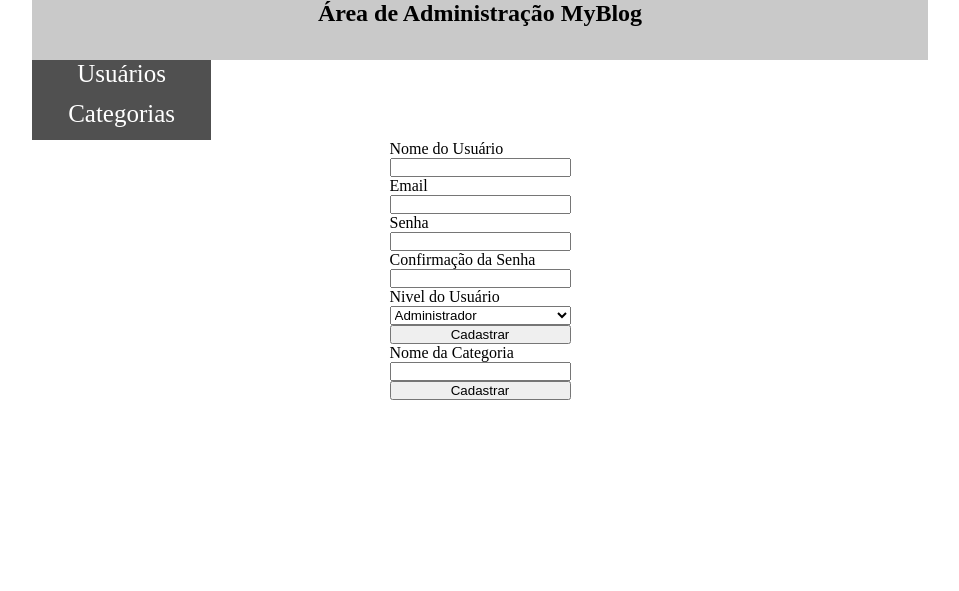
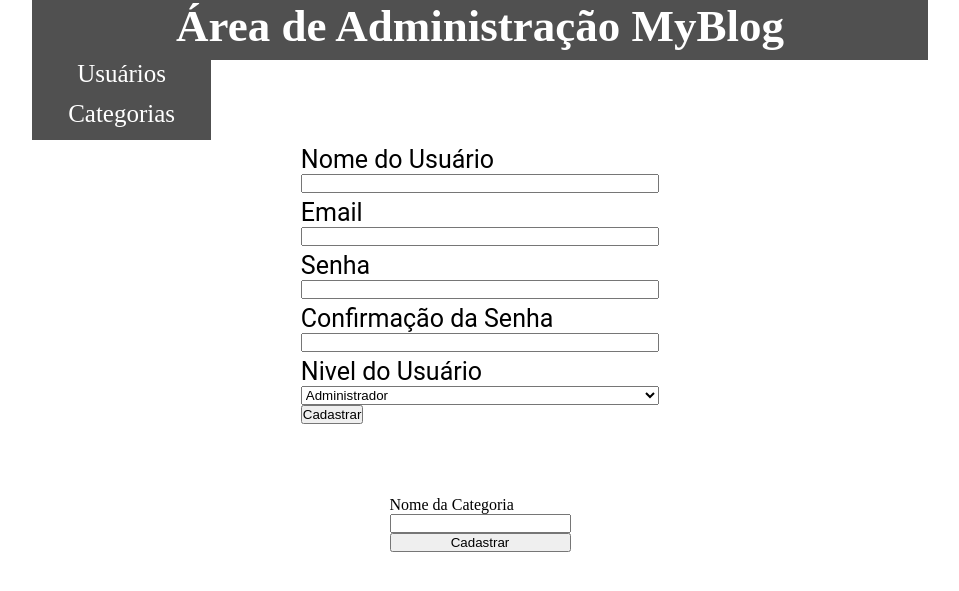
Before and after one commit to AlisonBaade/Blog-Django, a Django app: page /home_adm/ in a window 1280 px wide. Shown: the top 591 px of the page, without its empty margins (160-1119 px from the left). Run offline with Django 4.2, Linux system fonts and the light colour scheme.

Commit message:
realizando cadastro na área de adm

```diff
--- a/perfilUser/models.py
+++ b/perfilUser/models.py
@@ -15,7 +15,7 @@ class Usuario(models.Model):
     )
     nome = models.CharField(max_length=50)
     email = models.EmailField()
-    tipo = models.CharField(max_length=2, choices=nivel_acesso, default=nivel_acesso[0])
+    tipo = models.CharField(max_length=2, choices=nivel_acesso,)
     senha = models.CharField(max_length=64)
     data_nascimento = models.DateField(blank=True, null=True)
     sexo_usuario = models.CharField(max_length=1,choices=sexo, default=sexo[0], blank=True, null=True)
--- a/perfilUser/static/perfilUser/css/style.css
+++ b/perfilUser/static/perfilUser/css/style.css
@@ -127,7 +127,9 @@
 .header{
     width: 100%;
     height: 60px;
-    background-color: #c9c9c9;
+    background-color: rgb(80, 80, 80);
+    font-size: 30px;
+    color: #ffffff;
 }
 .menu-nav{
     background-color: rgb(80, 80, 80);
@@ -156,3 +158,7 @@
 .t-align{
     text-align: center;
 }
+
+.form-w{
+    width: 40%;
+}
--- a/perfilUser/templates/home_adm.html
+++ b/perfilUser/templates/home_adm.html
@@ -15,33 +15,68 @@
         </div>
         <nav class="d-grid menu-nav">
             <div class="d-grid t-align">
-                <a class="a-nav text-decoration" href="#">Usuários</a>
-                <a class="a-nav text-decoration" href="#">Categorias</a>
+                <a class="a-nav text-decoration" href="">Usuários</a>
+                <a class="a-nav text-decoration" href="">Categorias</a>
             </div>
         </nav>
-    </section>
         <div class="d-flex jus-cont-center">
-            <form class="d-grid" action="{% url 'valida_cadastro' %}" method="POST"> {%  csrf_token %}
-                <label for="">Nome do Usuário</label>
-                <input type="text" name="nome" id="">
-
-                <label for="">Email</label>
-                <input type="text" name="email" id="">
-
-                <label for="">Senha</label>
-                <input type="password" name="senha" id="">
-
-                <label for="">Confirmação da Senha</label>
-                <input type="password" name="senha" id="">
-
-                <label for="">Nivel do Usuário</label>
-                <select name="autor" id="">
-                    <option value="AD">Administrador</option>
-                    <option value="AU">Autor</option>
-                </select>
-                <button type="submit">Cadastrar</button>
+            <form class="d-grid form-w" action="{% url 'cadastro_area_adm' %}" method="POST"> {%  csrf_token %}
+                <div class="d-grid">
+                    <label class="label" for="">Nome do Usuário</label>
+                    <input class="" type="text" name="nome" id="">
+                    {% if status == '1' %}
+                        <p class="status-error">Este campo não pode ser vazio</p>
+                    {% endif %}
+                </div>
+                <div class="d-grid">
+                    <label class="label" for="">Email</label>
+                    <input class="" type="text" name="email">
+                    {% if status == '2' %}
+                        <p class="status-error">Este campo não pode ser vazio</p>
+                    {% endif %}
+                </div>
+                <div class="d-grid">
+                    <label class="label" for="">Senha</label>
+                    <input class="" type="password" name="senha">
+                    {% if status == '3' %}
+                        <p class="status-error">Mínimo de 8 caractéres</p>
+                    {% endif %}
+                    {% if status == '5' %}
+                        <p class="status-error">Senhas não conferem</p>
+                    {% endif %}
+                </div>
+                <div class="d-grid">
+                    <label class="label" for="">Confirmação da Senha</label>
+                    <input class="" type="password" name="senha1">
+                    {% if status == '5' %}
+                        <p class="status-error">Senhas não conferem</p>
+                    {% endif %}
+                </div>
+                <div class="d-grid">
+                    <label class="label" for="">Nivel do Usuário</label>
+                    <select class="" name="autor">
+                        <option value="AD">Administrador</option>
+                        <option value="AU">Autor</option>
+                    </select>
+                </div>
+                <div class="">
+                    <button class="" type="submit">Cadastrar</button>
+                </div>
+                <br>
+                {% if status == '0' %}
+                    <p class="status-success">Cadastro realizado com sucesso</p>
+                {% endif %}
+                {% if status == '4'%}
+                    <p class="status-success">Usuário ja cadastrado</p>
+                {% endif %}
+                {% if status == '6' %}
+                    <p class="status-error">Erro interno do Sistema</p>
+                {% endif %}
             </form>
         </div>
+        <br>
+        <br>
+        <br>
         <div class="d-flex jus-cont-center">
             <form class="d-grid" action="#" method="POST"> {%  csrf_token %}
                 <label for="">Nome da Categoria</label>
@@ -49,5 +84,6 @@
                 <button type="submit">Cadastrar</button>
             </form>
         </div>
+    </section>
 </body>
 </html>
--- a/perfilUser/urls.py
+++ b/perfilUser/urls.py
@@ -7,4 +7,5 @@ urlpatterns = [
     path('valida_cadastro/', views.valida_cadastro, name='valida_cadastro'),
     path('logout/', views.logout, name='logout'),
     path('home_adm/', views.home_adm, name='home_adm'),
+    path('cadastro_area_adm/', views.cadastro_area_adm, name='cadastro_area_adm'),
 ]
--- a/perfilUser/views.py
+++ b/perfilUser/views.py
@@ -23,24 +23,27 @@ def valida_login(request):
     usuario = Usuario.objects.filter(email=email, senha=senha).first()
     tam_usuario = Usuario.objects.filter()
 
-    if usuario.tipo == 'AU':
-        if len(tam_usuario) == 0:
-            return redirect('/?status_login=0')
-        elif len(tam_usuario) > 0:
-            request.session['usuario'] = tam_usuario[0].id
-            return redirect('/posts/home/')
-    elif usuario.tipo == 'CO':
-        if len(tam_usuario) == 0:
-            return redirect('/?status_login=0')
-        elif len(tam_usuario) > 0:
-            request.session['usuario'] = tam_usuario[0].id
-            return redirect('/posts/index')
-    elif usuario.tipo == 'AD':
-        if len(tam_usuario) == 0:
-            return redirect('/login_adm/?status=1')
-        elif len(tam_usuario) > 0:
-            request.session['usuario'] = tam_usuario[0].id
-            return redirect('/home_adm')
+    try:
+        if usuario.tipo == 'AU':
+            if len(tam_usuario) == 0:
+                return redirect('/?status_login=0')
+            elif len(tam_usuario) > 0:
+                request.session['usuario'] = tam_usuario[0].id
+                return redirect('/posts/home/')
+        elif usuario.tipo == 'CO':
+            if len(tam_usuario) == 0:
+                return redirect('/?status_login=0')
+            elif len(tam_usuario) > 0:
+                request.session['usuario'] = tam_usuario[0].id
+                return redirect('/posts/index')
+        elif usuario.tipo == 'AD':
+            if len(tam_usuario) == 0:
+                return redirect('/status_login=0')
+            elif len(tam_usuario) > 0:
+                request.session['usuario'] = tam_usuario[0].id
+                return redirect('/home_adm')
+    except AttributeError:
+        return redirect('/?status_login=0')
 
 
 def valida_cadastro(request):
@@ -50,7 +53,6 @@ def valida_cadastro(request):
     email = request.POST.get('email')
     senha = request.POST.get('senha')
     senha_1 = request.POST.get('senha1')
-    print(autor)
 
     # verificando se não há nenhum email igual ja cadastrado
     usuario = Usuario.objects.filter(email=email)
@@ -70,21 +72,11 @@ def valida_cadastro(request):
     if senha != senha_1:
         return redirect('/?status_cadastro=6')
 
-    if autor == 'on' or autor == 'AU':
+    if autor == 'on':
         try:
             # criptografando a senha do usuario
             senha = sha256(senha.encode()).hexdigest()
             usuario = Usuario(tipo='AU', nome=nome, senha=senha, email=email)
-            usuario.save()
-
-            return redirect('/?status_cadastro=0')
-        except:
-            return redirect('/?status_cadastro=4')
-
-    elif autor == 'AD':
-        try:
-            senha = sha256(senha.encode()).hexdigest()
-            usuario = Usuario(tipo='AD', nome=nome, senha=senha, email=email)
             usuario.save()
 
             return redirect('/?status_cadastro=0')
@@ -101,23 +93,60 @@ def valida_cadastro(request):
             return redirect('/?status_cadastro=4')
 
 
-
-
 def logout(request):
     request.session.flush()
     return redirect('/')
 
 ######################## ADMINISTRADOR #######################
 
+
 def home_adm(request):
-
     status = request.GET.get('status')
     return render(request, 'home_adm.html', {'status': status})
 
 
-def login_adm(request):
-    if request.session.get('usuario'):
-        return redirect('/home_adm')
+def cadastro_area_adm(request):
 
-    status = request.GET.get('status')
-    return render(request, 'login_adm.html', {'status': status})
+    autor = request.POST.get('autor')
+    email = request.POST.get('email')
+    nome = request.POST.get('nome')
+    senha = request.POST.get('senha')
+    senha_1 = request.POST.get('senha1')
+
+    usuario = Usuario.objects.filter(email=email)
+
+    if len(nome.strip()) == 0:
+        return redirect('/home_adm/?status=1')
+
+    if len(email.strip()) == 0:
+        return redirect('/home_adm/?status=2')
+
+    if len(senha) < 8:
+        return redirect('/home_adm/?status=3')
+
+    if len(usuario) > 0:
+        return redirect('/home_adm/?status=4')
+
+    if senha != senha_1:
+        return redirect('/home_adm/?status=5')
+
+    if autor == 'AU':
+        try:
+            senha = sha256(senha.encode()).hexdigest()
+            usuario = Usuario(tipo='AD', nome=nome, senha=senha, email=email)
+            usuario.save()
+            return redirect('/home_adm/?status=0')
+        except:
+            return redirect('/home_adm/?status=4')
+    elif autor == 'AD': # CADASTRO APENAS DENTRO DA ÁREA DE ADM
+        try:
+            senha = sha256(senha.encode()).hexdigest()
+            usuario = Usuario(tipo='AD', nome=nome, senha=senha, email=email)
+            usuario.save()
+
+            return redirect('/home_adm/?status=0')
+        except:
+            return redirect('/home_adm/?status=4')
+
+def a(request, form_usuario):
+    pass
```
Also changed, not shown: Postagem/migrations/0002_alter_post_options.py (added), db.sqlite3, perfilUser/migrations/0007_alter_usuario_tipo.py (added).
